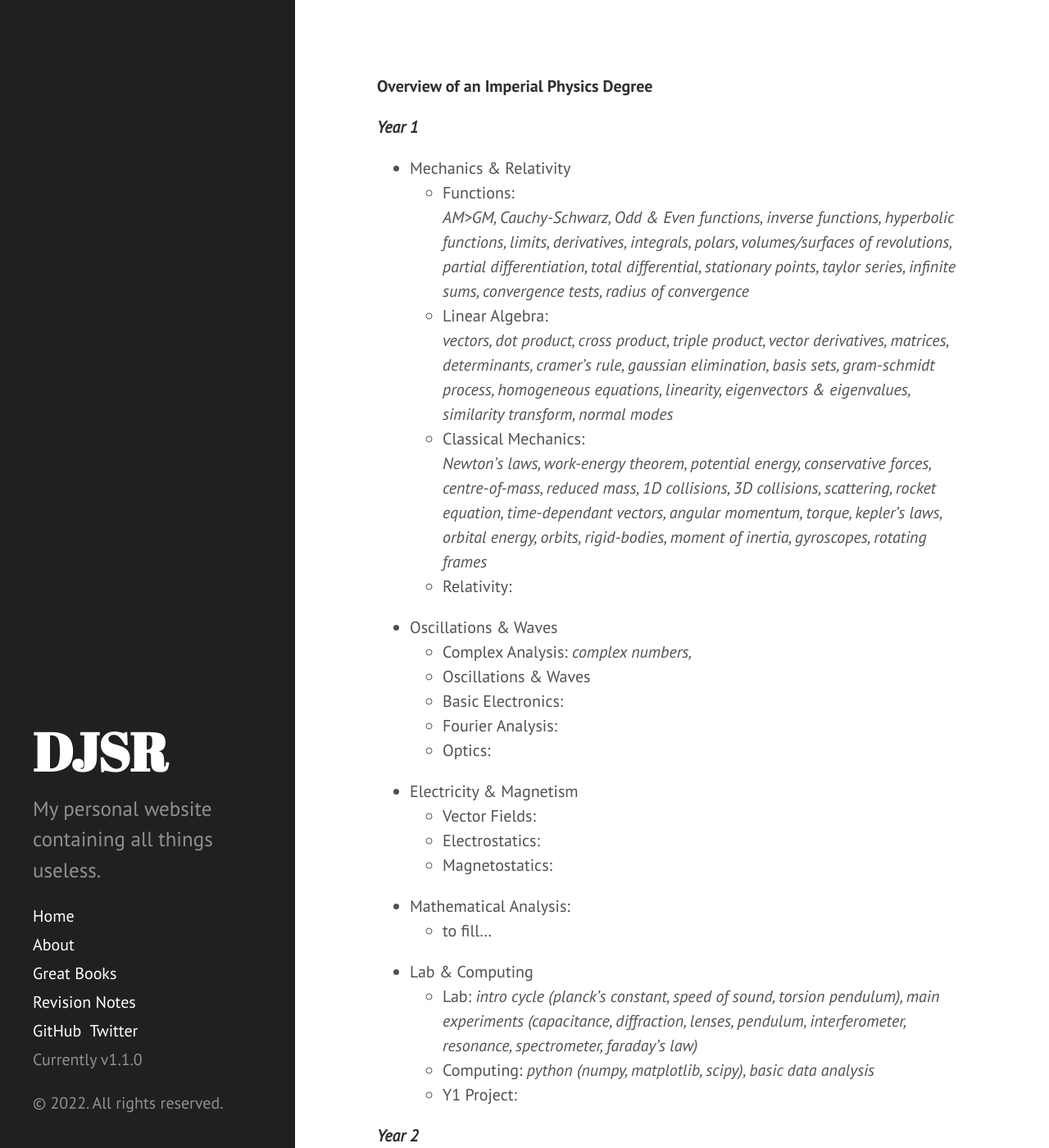
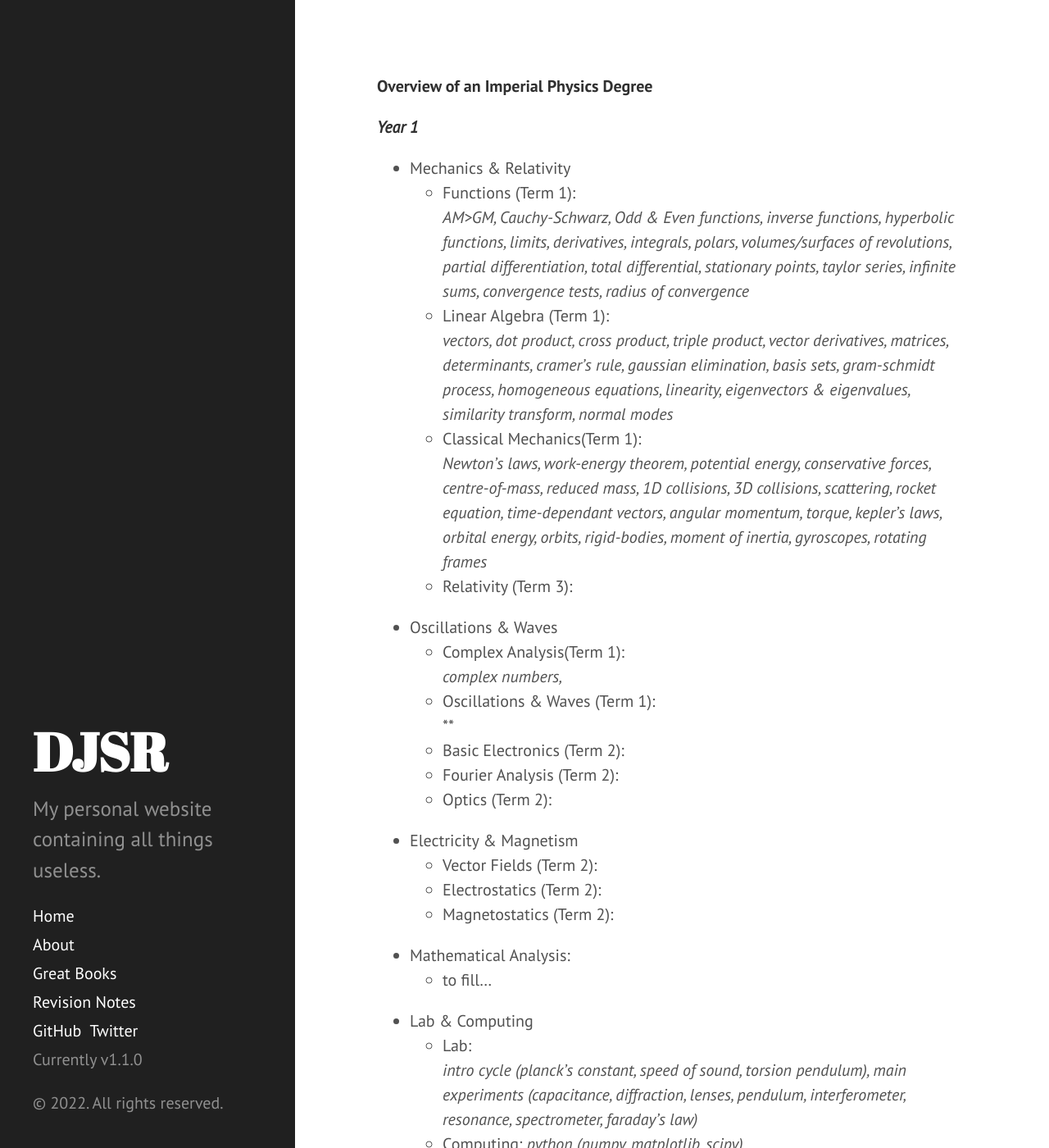
Before and after one commit to dansomrob/dansomrob.github.io, a Jekyll site: the page built from assets/overview.md, in a window 1280 px wide and 1400 px high. Shown: the whole window at 82% size. Built offline with Jekyll 4.4.1, drawn with Linux system fonts in a browser that asks for light colours; our own code applies the rules of GitHub Pages for plain Markdown files.

Commit message:
Update overview.md

```diff
--- a/assets/overview.md
+++ b/assets/overview.md
@@ -2,28 +2,31 @@
 
 ***Year 1***
 - Mechanics & Relativity
-  - Functions:\
+  - Functions (Term 1):\
   *AM>GM, Cauchy-Schwarz, Odd & Even functions, inverse functions, hyperbolic functions, limits, derivatives, integrals, polars, volumes/surfaces of revolutions, partial differentiation, total differential, stationary points, taylor series, infinite sums, convergence tests, radius of convergence*
-  - Linear Algebra:\
+  - Linear Algebra (Term 1):\
   *vectors, dot product, cross product, triple product, vector derivatives, matrices, determinants, cramer's rule, gaussian elimination, basis sets, gram-schmidt process, homogeneous equations, linearity, eigenvectors & eigenvalues, similarity transform, normal modes*
-  - Classical Mechanics:\
+  - Classical Mechanics(Term 1):\
   *Newton's laws, work-energy theorem, potential energy, conservative forces, centre-of-mass, reduced mass, 1D collisions, 3D collisions, scattering, rocket equation, time-dependant vectors, angular momentum, torque, kepler's laws, orbital energy, orbits, rigid-bodies, moment of inertia, gyroscopes, rotating frames*
-  - Relativity:
+  - Relativity (Term 3):
 - Oscillations & Waves
-  - Complex Analysis: *complex numbers,*
-  - Oscillations & Waves
-  - Basic Electronics:
-  - Fourier Analysis:
-  - Optics:
+  - Complex Analysis(Term 1):\
+  *complex numbers,*
+  - Oscillations & Waves (Term 1):\
+  **
+  - Basic Electronics (Term 2):
+  - Fourier Analysis (Term 2):
+  - Optics (Term 2):
 - Electricity & Magnetism
-  - Vector Fields:
-  - Electrostatics:
-  - Magnetostatics:
+  - Vector Fields (Term 2):
+  - Electrostatics (Term 2):
+  - Magnetostatics (Term 2):
 - Mathematical Analysis:
   - to fill...
 - Lab & Computing
-  - Lab: *intro cycle (planck's constant, speed of sound, torsion pendulum), main experiments (capacitance, diffraction, lenses, pendulum, interferometer, resonance, spectrometer, faraday's law)*
-  - Computing: *python (numpy, matplotlib, scipy), basic data analysis*
+  - Lab:\
+  *intro cycle (planck's constant, speed of sound, torsion pendulum), main experiments (capacitance, diffraction, lenses, pendulum, interferometer, resonance, spectrometer, faraday's law)*
+  - Computing: *python (numpy, matplotlib, scipy)*
   - Y1 Project:
 
 ***Year 2***
```
